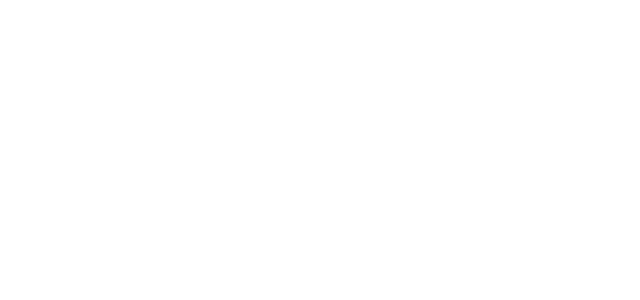
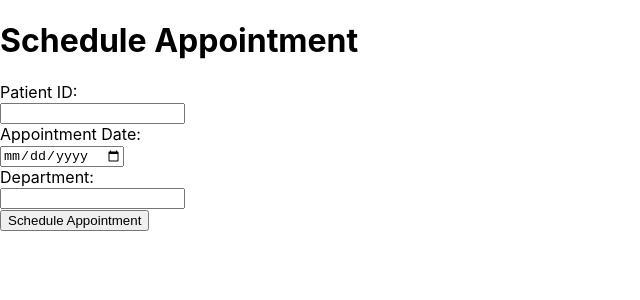
Before and after one commit to naman-0804/Healthcare, a React (Create React App) app: page /AppointmentScheduling in a window 1280 px wide. Before the commit this address had no page. Shown: the top 300 px of the page, without its empty margins (0-640 px from the left). Built offline with nearby package versions, Linux system fonts and the light colour scheme.

Commit message:
2nd commit

```diff
--- a/src/App.js
+++ b/src/App.js
@@ -4,7 +4,7 @@
 import SignInForm from './pages/signinform';
 import DoctorDashboard from './pages/DoctorDashboard';
 import PatientDashboard from './pages/PatientDashboard';
-
+import AppointmentScheduling from './pages/Appointement';
 function Navigation() {
   const location = useLocation();
 
@@ -38,6 +38,7 @@
           <Route path="/signin" element={<SignInForm />} />
           <Route path="/DoctorDashboard" element={<DoctorDashboard />} />
           <Route path="/PatientDashboard" element={<PatientDashboard />} />
+          <Route path="/AppointmentScheduling" element={<AppointmentScheduling />} />
         </Routes>
       </div>
     </Router>
--- /dev/null
+++ b/src/pages/Appointement.js
@@ -0,0 +1,45 @@
+import React, { useState } from 'react';
+import supabase from '../config/supabaseClient';
+
+function AppointmentScheduling() {
+  const [pat_id, setpat_id] = useState('');
+  const [date, setDate] = useState('');
+  const [dept, setDept] = useState('');
+
+  const handleAppointmentSchedule = async (e) => {
+    e.preventDefault();
+    try {
+      // Insert appointment data into the appointments table
+      const { error } = await supabase.from('appointement').insert([
+        { pat_id: pat_id, date: date, dept: dept }
+      ]);
+
+      if (error) {
+        throw error;
+      }
+
+      alert('Appointment scheduled successfully!');
+
+    } catch (error) {
+      console.error('Error scheduling appointment:', error.message);
+      alert('An error occurred. Please try again later.');
+    }
+  };
+
+  return (
+    <div>
+      <h1>Schedule Appointment</h1>
+      <form onSubmit={handleAppointmentSchedule}>
+        <label htmlFor="pat_id">Patient ID:</label><br />
+        <input type="text" id="pat_id" value={pat_id} onChange={(e) => setpat_id(e.target.value)} required /><br />
+        <label htmlFor="appointment-date">Appointment Date:</label><br />
+        <input type="date" id="appointment-date" value={date} onChange={(e) => setDate(e.target.value)} required /><br />
+        <label htmlFor="department">Department:</label><br />
+        <input type="text" id="department" value={dept} onChange={(e) => setDept(e.target.value)} required /><br />
+        <button type="submit">Schedule Appointment</button>
+      </form>
+    </div>
+  );
+}
+
+export default AppointmentScheduling;
--- a/src/pages/PatientDashboard.js
+++ b/src/pages/PatientDashboard.js
@@ -1,10 +1,11 @@
 import React from 'react';
+import { Link } from 'react-router-dom';
 
 function PatientDashboard() {
   return (
     <div>
       <h2>Patient Dashboard</h2>
-      {}
+      <Link to="/AppointmentScheduling">Schedule Appointment</Link>
     </div>
   );
 }
```
